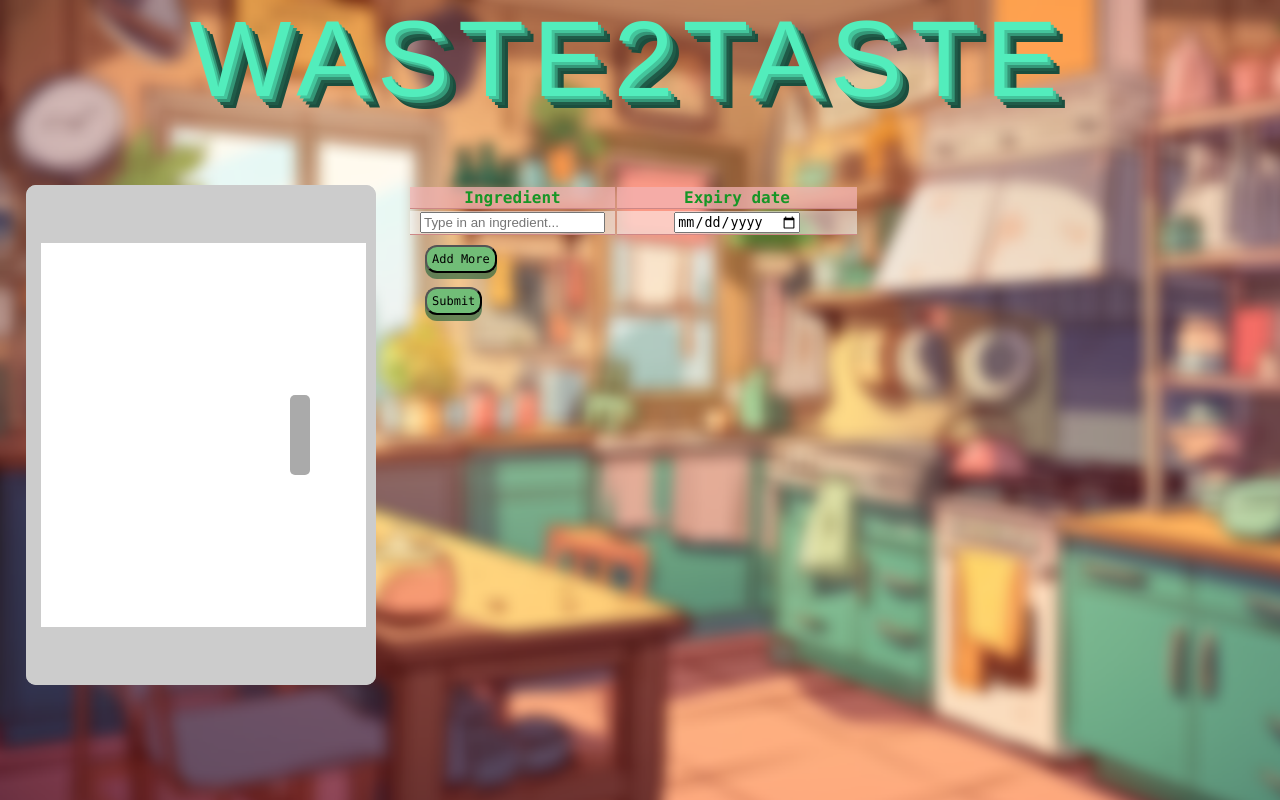
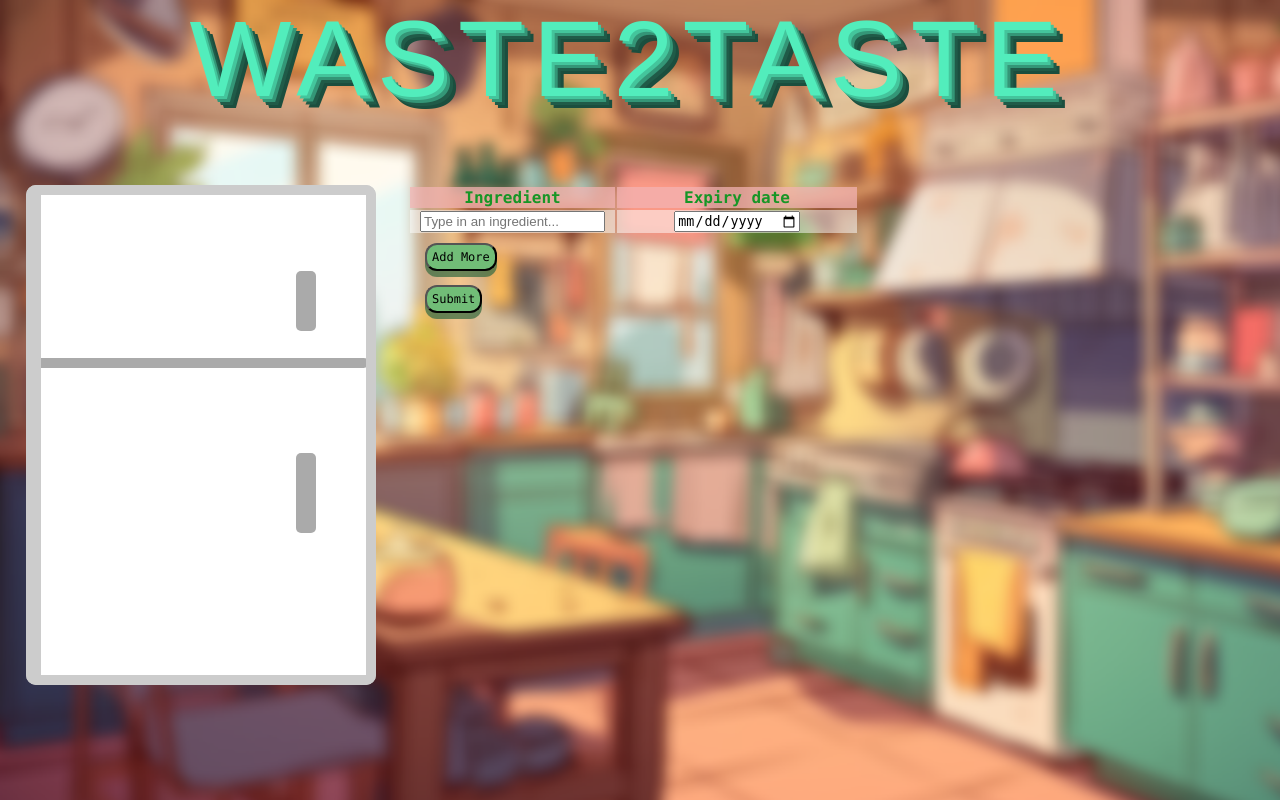
Before and after one commit to NathanielFactor/codeJam, a Flask app: page / in a window 1280 px wide. Run offline with Flask 3, Linux system fonts and the light colour scheme; data comes from the database, SQL or seed files in the repository.

Commit message:
new fridge

```diff
--- a/app.py
+++ b/app.py
@@ -155,4 +155,6 @@
     return redirect(url_for('index'))
 
 if __name__ == '__main__':
+    recipes.clear()
+    returnRec.clear()
     app.run(debug=True)
--- a/static/styles/style.css
+++ b/static/styles/style.css
@@ -112,10 +112,10 @@
 
 .inside {
     position: absolute;
-    top: 10%;
+    top: 0%;
     left: 0;
     width: 100%;
-    height: 80%;
+    height: 100%;
     background-color: #fff; /* You can adjust the background color as needed */
 }
 
@@ -128,19 +128,44 @@
     background-color: #fff;
     border-left: 5px solid #ccc;
     transition: transform 0.5s ease-in-out;
+    z-index: 3;
     transform-origin: left; /* Set the transform origin to the top left corner */
 }
 
-.handle {
+.split {
+  position: absolute;
+    top: 35%;
+    left: 50%;
+    transform: translate(-50%, -50%);
+    width: 102%;
+    height: 10px;
+    background-color: #aaa;
+    border-radius: 5px;
+    z-index: 0;
+
+}
+
+.handle1 {
     position: absolute;
-    top: 50%;
-    left: 80%;
+    top: 22%;
+    left: 82%;
     transform: translate(-50%, -50%);
     width: 20px;
-    height: 80px;
+    height: 60px;
     background-color: #aaa;
     border-radius: 5px;
 }
+.handle2 {
+  position: absolute;
+  top: 62%;
+  left: 82%;
+  transform: translate(-50%, -50%);
+  width: 20px;
+  height: 80px;
+  background-color: #aaa;
+  border-radius: 5px;
+}
+
 
 /* Updated styles for the 'open' class */
 .fridge.open {
@@ -192,6 +217,7 @@
     padding-left: 10px;
     padding-right: 10px;
     border-bottom: 1px solid #cd8787;
+    border: none !important;
   }
 
   tr {
--- a/templates/base.html
+++ b/templates/base.html
@@ -30,7 +30,9 @@
         <div class="fridge" style="z-index: 3;" onclick="openDoor()">
             <div class="inside"></div>
             <div class="door"></div>
-            <div class="handle"></div>
+            <div class="handle1"></div>
+            <div class="split"></div>
+            <div class="handle2"></div>
         </div>
         <div class="fridge" style="z-index: 1; background-color: white;">
             <div class="close" onclick="openDoor()"></div>
@@ -163,8 +165,7 @@
             <input type="text" name="displayRecipe" id="displayRecipe">
         </form>
             <table style="display: inline-flex;">
-
-                <!--Column title-->
+                <tbody>
                 {% if data %}
                 <tr>
                     <th>Possible recipes</th>
@@ -176,7 +177,7 @@
                 </tr>
 
                 {% endfor %}
-
+                </tbody>
             </table>
     </div>
 
```
